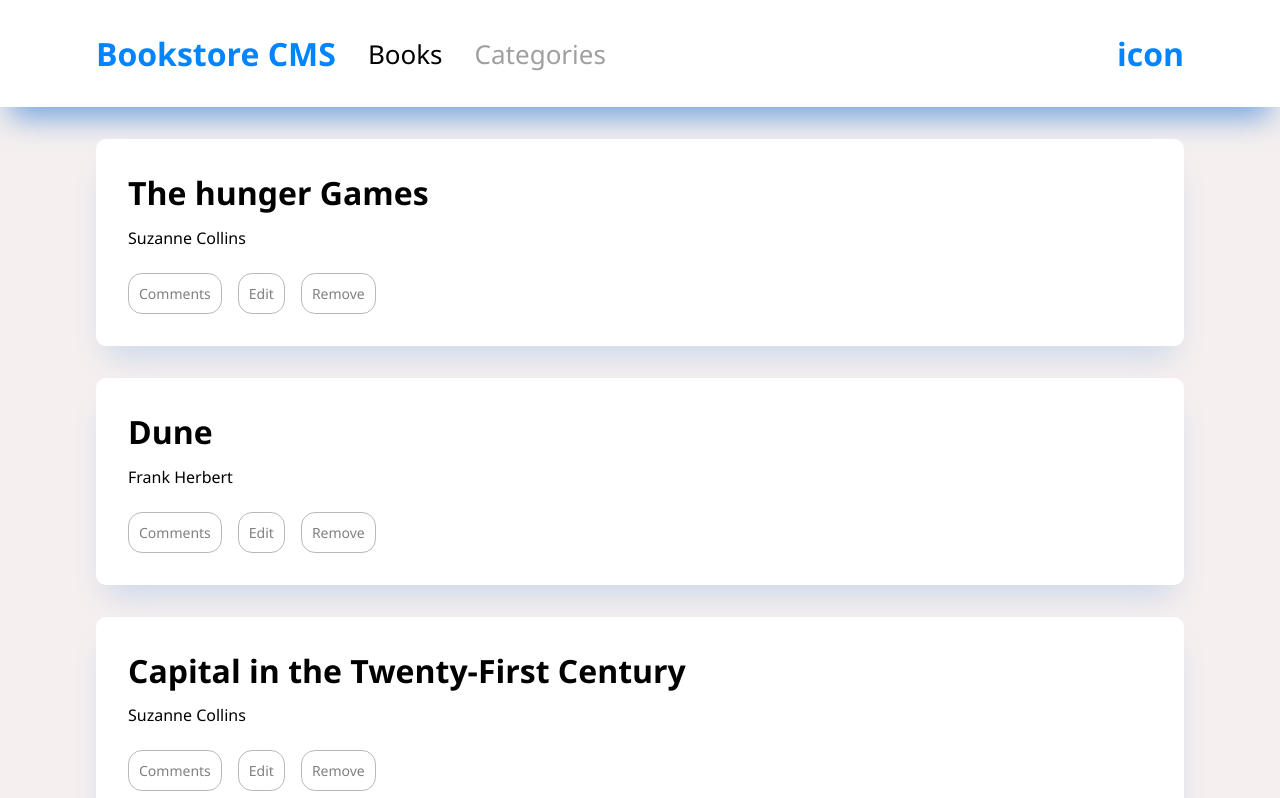
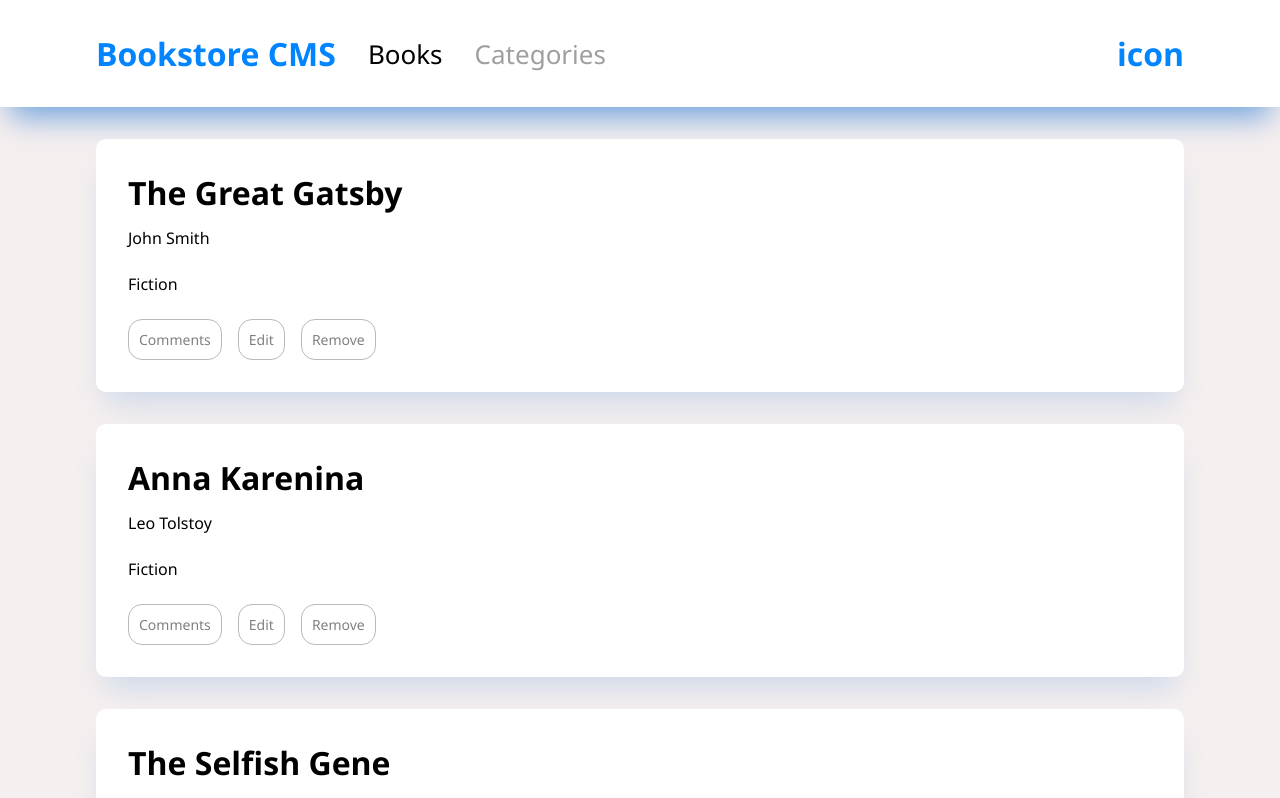
Before and after one commit to Iqbal-Elham/Bookstore-react, a React (Create React App) app: page / in a window 1280 px wide. Shown: the top 798 px of the page. Built offline with nearby package versions, Linux system fonts and the light colour scheme.

Commit message:
Display books from slice

```diff
--- a/src/components/Book.jsx
+++ b/src/components/Book.jsx
@@ -1,22 +1,36 @@
 import React from 'react';
 import PropTypes from 'prop-types';
+import { useDispatch } from 'react-redux';
 import styles from './styles/Book.module.css';
+import { removeBook } from '../redux/books/booksSlice';
 
-const Book = ({ title = '', author = '' }) => (
+const Book = ({
+  id, title, author, category,
+}) => {
+  const dispatch = useDispatch();
+  return (
     <div className={styles.container}>
-    <h1>{title}</h1>
-    <p>{author}</p>
+      <h1>{ title }</h1>
+      <p>{ author }</p>
+      <p>{ category }</p>
       <div className={styles.buttons}>
         <button type="button">Comments</button>
         <button type="button">Edit</button>
-      <button type="button">Remove</button>
+        <button type="button" onClick={() => dispatch(removeBook(id))}>Remove</button>
       </div>
     </div>
   );
+};
+
+Book.defaultProps = {
+  id: '',
+};
 
 Book.propTypes = {
+  id: PropTypes.string,
   title: PropTypes.string.isRequired,
   author: PropTypes.string.isRequired,
+  category: PropTypes.string.isRequired,
 };
 
 export default Book;
--- a/src/components/Books.jsx
+++ b/src/components/Books.jsx
@@ -1,14 +1,28 @@
+import { useSelector } from 'react-redux';
 import React from 'react';
 import Form from './Form';
 import Book from './Book';
 
-const Books = () => (
-  <div>
-    <Book title="The hunger Games" author="Suzanne Collins" />
-    <Book title="Dune" author="Frank Herbert" />
-    <Book title="Capital in the Twenty-First Century" author="Suzanne Collins" />
-    <Form />
-  </div>
-);
+const Books = () => {
+  const { allBooks } = useSelector((store) => store.books);
+  return (
+    <div>
+      {allBooks.map((book) => {
+        console.log(book.id);
+        return (
+          <Book
+            key={book.id}
+            id={book.id}
+            title={book.title}
+            author={book.author}
+            category={book.category}
+          />
+        );
+      })}
+
+      <Form />
+    </div>
+  );
+};
 
 export default Books;
```
Lines whose indentation alone changed are shown as unchanged.
